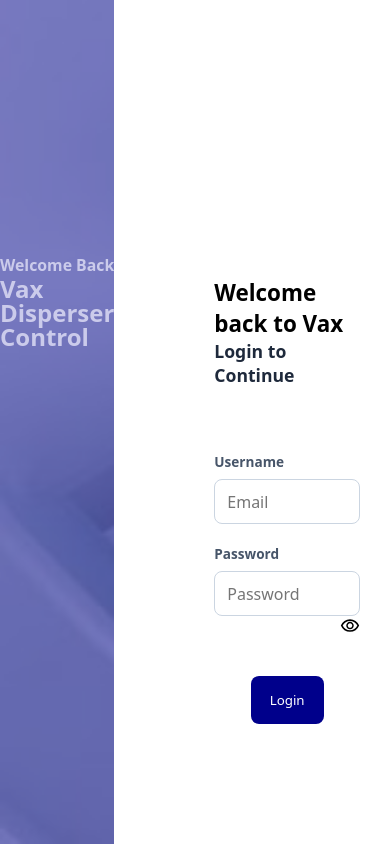
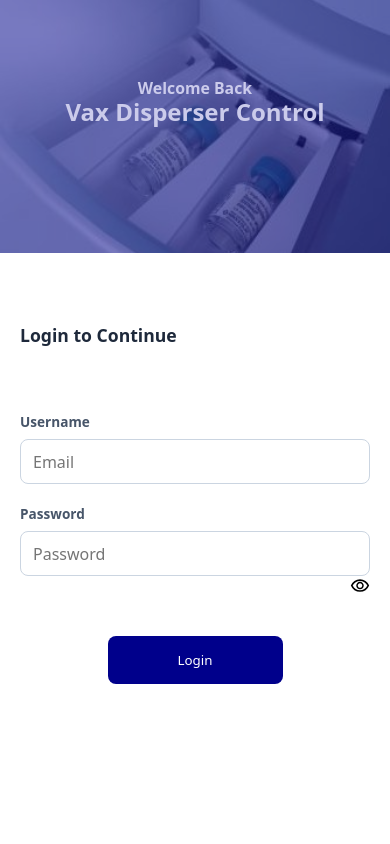
Before and after one commit to kperusi/vaccineapp, a Next.js app: page /frontend/login in a window 390 px wide. Built offline with nearby package versions, Linux system fonts and the light colour scheme.

Commit message:
added login ui

```diff
--- a/src/app/frontend/(auth)/login/page.js
+++ b/src/app/frontend/(auth)/login/page.js
@@ -43,10 +43,8 @@ export default function Page() {
 
   return (
     <main
-      style={{
-        height: "100vh",
-      }}
-      className="flex fxd-r login-cx"
+
+      className="flex login-cx"
     >
       <div className="ds-bg">
         <h2>
@@ -56,9 +54,9 @@ export default function Page() {
       </div>
       <div className="login-form flex fxd-c">
         <div className="ms-bg"></div>
-        <div className="flex fxd-c p-30  input-group gap-20 justify-c align-item-c">
+        <div className="flex fxd-c p-30 p-md-0  input-group gap-20 justify-c align-item-c">
           <div className="flex fxd-c w-full ">
-            <h2 className="color-black">Welcome back to Vax</h2>
+            <h2 className="color-black"></h2>
             <h3 className="color-grey">Login to Continue</h3>
           </div>
           <div className="flex fxd-c w-full p-t-20">
--- /dev/null
+++ b/src/app/styles/meduim.css
@@ -0,0 +1,40 @@
+@media (max-width: 768px) {
+  .login-cx {
+    display: flex;
+    flex-direction: column;
+    width: 100% !important;
+    height: 100vh;
+    gap: 0;
+
+  }
+  .ds-bg {
+   width: 100% !important;
+   height:30vh !important;
+
+
+  }
+  .p-md-0{
+    padding: 0;
+  }
+
+  .login-form {
+padding: 0 20px;
+    width: 100% !important;
+height:fit-content !important;
+    background-color: white;
+    /* background-image: url("../../assets/images/bg-pattern-circles.svg"); */
+    background-repeat: no-repeat;
+    background-position: 200px 400px !important;
+
+  }
+  .ms-bg {
+    display: none;
+    width: 100%;
+    height: 300px;
+    background: url("../../../public/automated-vaccine-system-carousel.jpg");
+    background-size: cover;
+    background-repeat: no-repeat;
+    background-position: 0px 0px;
+    border: solid red;
+  }
+}
--- a/src/app/styles/mobil-small.css
+++ b/src/app/styles/mobil-small.css
@@ -69,15 +69,16 @@
     .login-form {
         width: 100% !important;
         height: 100vh !important;
+
         border-radius: 0px;
-        box-shadow: 0px 0px 0px 0px white !important;
+
         border: none;
         display: flex;
         flex-direction: column;
         background-position-y: 500 !important;
     }
     .ms-bg {
-        height: 300px;
+
         /* background-image: url("../../assets/images/bg-sidebar-mobile.svg"); */
         background-size: 100% 200px;
         background-repeat: no-repeat;
--- a/src/app/styles/styles.css
+++ b/src/app/styles/styles.css
@@ -11,7 +11,7 @@
 @import "scrollbar.css";
 @import "positions.css";
 @import "mobil-small.css";
-
+@import "meduim.css";
 .fxd-r {
   flex-direction: row;
 }
@@ -1307,30 +1307,7 @@ select {
 
 /* ////////////////////////////////////////////////////////////////////////////////////////////////////// */
 
-@media (max-width: 768px) {
-  .login-cx {
 
-
-
-  }
-  .login-form {
-    height: 94vh;
-    width: 51%;
-
-    background-color: white;
-    /* background-image: url("../../assets/images/bg-pattern-circles.svg"); */
-    background-repeat: no-repeat;
-    background-position: 200px 400px !important;
-    background-size: 100% !important;
-  }
-  .ms-bg {
-    height: 300px;
-    /* background-image: url("../../assets/images/bg-sidebar-mobile.svg"); */
-    background-size: cover;
-    background-repeat: no-repeat;
-    background-position: 0px 0px;
-  }
-}
 @media (max-width: 1024px) {
   /* small laptop */
 
```
